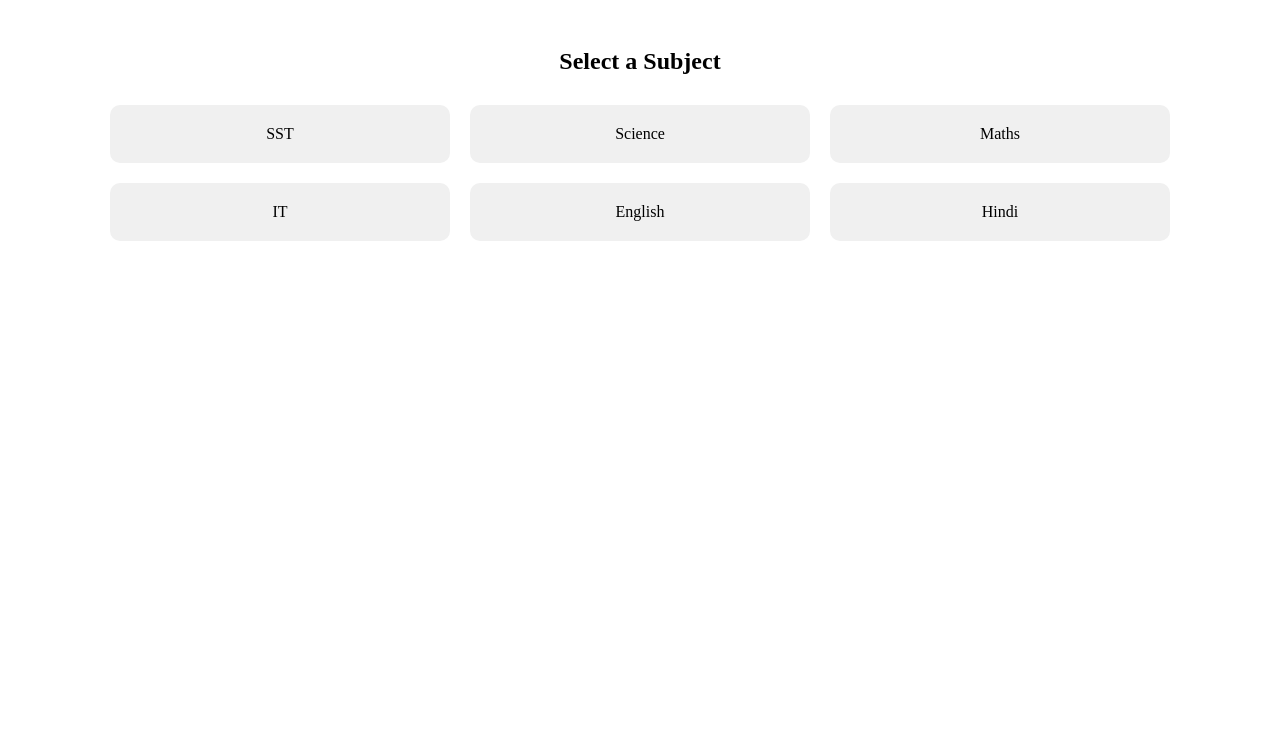
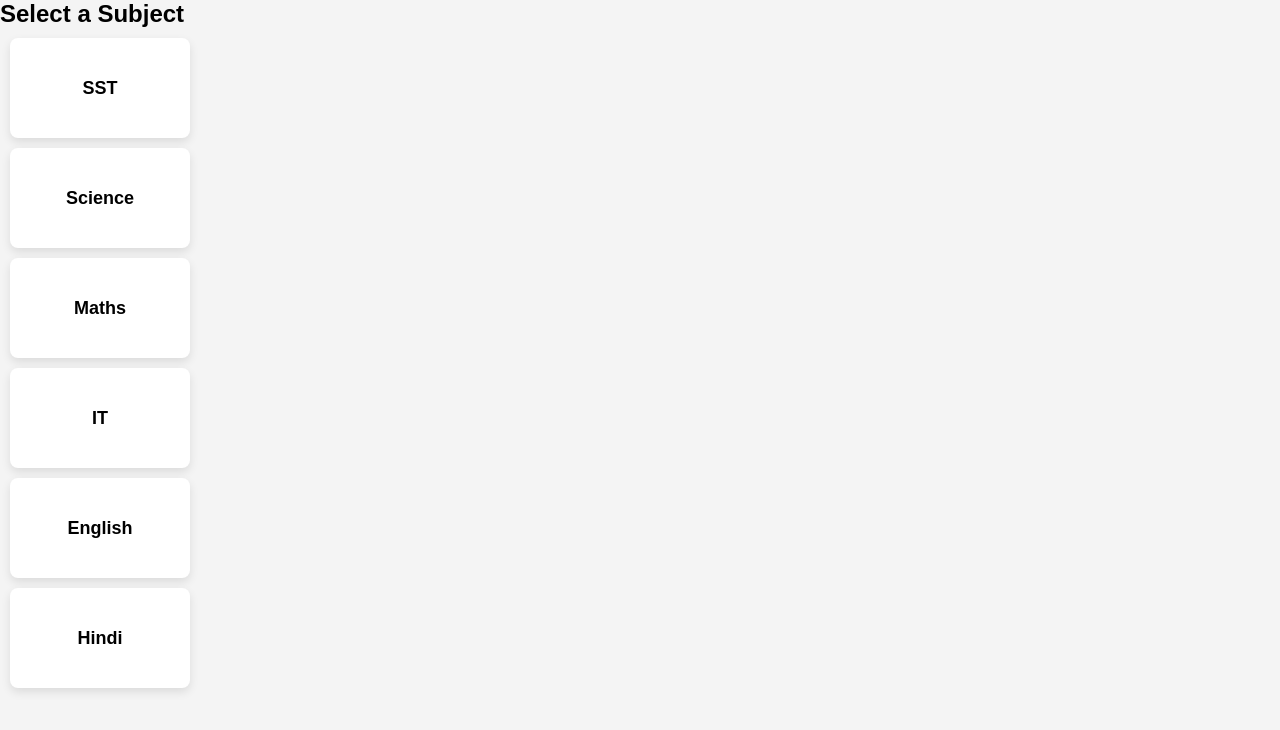
Before and after one commit to Maheshdalle-hub/Batch-Web, a React app: page /subjects in a window 1280 px wide. Shown: the top 730 px of the page. Built offline with nearby package versions, Linux system fonts and the light colour scheme.

Commit message:
Update global.css

```diff
--- a/src/styles/global.css
+++ b/src/styles/global.css
@@ -1,48 +1,82 @@
-.container {
+/* Reset and Global Styles */
+* {
+  margin: 0;
+  padding: 0;
+  box-sizing: border-box;
+  font-family: Arial, sans-serif;
+}
+
+/* Smooth animations for a mobile app-like experience */
+html, body {
+  scroll-behavior: smooth;
+  background-color: #f4f4f4;
+}
+
+/* Homepage Box */
+.home-container {
+  display: flex;
+  justify-content: center;
+  align-items: center;
+  height: 100vh;
+}
+
+.home-box {
+  width: 300px;
+  height: 200px;
+  background-color: white;
+  border-radius: 10px;
+  box-shadow: 0px 4px 10px rgba(0, 0, 0, 0.1);
   display: flex;
   flex-direction: column;
   align-items: center;
+  justify-content: center;
   text-align: center;
-  padding: 20px;
+  cursor: pointer;
+  transition: transform 0.3s ease-in-out;
 }
 
-.click-box, .subject-box, .chapter-box {
-  width: 300px;
-  padding: 20px;
-  margin: 10px;
-  background: #f0f0f0;
-  border-radius: 10px;
-  cursor: pointer;
-  transition: transform 0.3s;
-}
-
-.click-box:hover, .subject-box:hover, .chapter-box:hover {
+.home-box:hover {
   transform: scale(1.05);
 }
 
-.homepage-image {
+.home-box img {
   width: 100%;
-  max-width: 400px;
+  height: 150px;
+  object-fit: cover;
+  border-radius: 10px 10px 0 0;
 }
 
-.subject-grid, .chapter-grid {
+.home-box p {
+  padding: 10px;
+  font-size: 18px;
+  font-weight: bold;
+}
+
+/* Subject Boxes */
+.subjects-container {
   display: flex;
   flex-wrap: wrap;
-  justify-content: center;
-}
-
-.video-container {
-  display: flex;
   justify-content: center;
   padding: 20px;
 }
 
-.custom-video-player {
-  width: 90%;
-  max-width: 800px;
-  border-radius: 10px;
+.subject-box {
+  width: 180px;
+  height: 100px;
+  margin: 10px;
+  background-color: white;
+  border-radius: 8px;
+  box-shadow: 0px 4px 10px rgba(0, 0, 0, 0.1);
+  display: flex;
+  align-items: center;
+  justify-content: center;
+  font-size: 18px;
+  font-weight: bold;
+  text-decoration: none;
+  color: black;
+  transition: transform 0.3s ease-in-out;
 }
 
-.custom-video-player:fullscreen {
-  background: black;
-}
+.subject-box:hover {
+  transform: scale(1.05);
+    }
```
